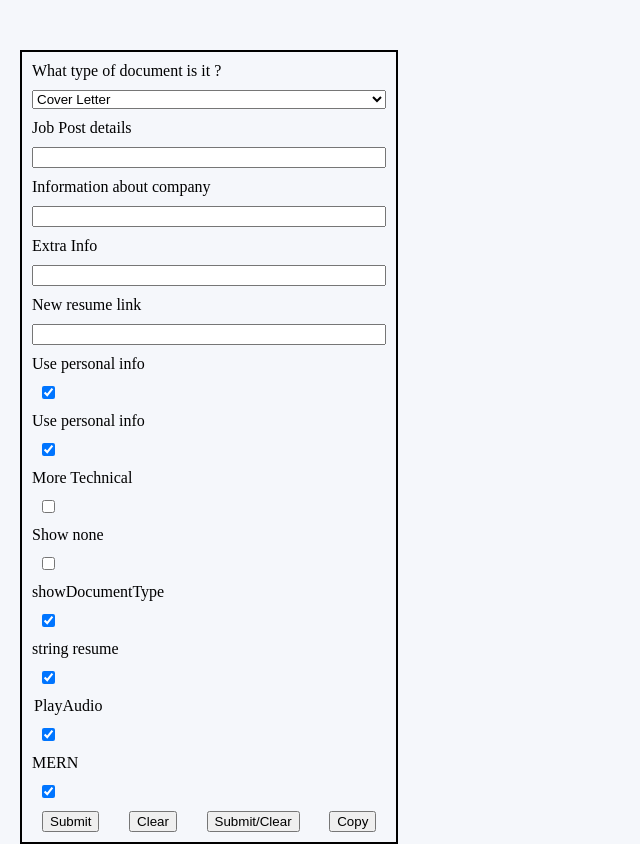
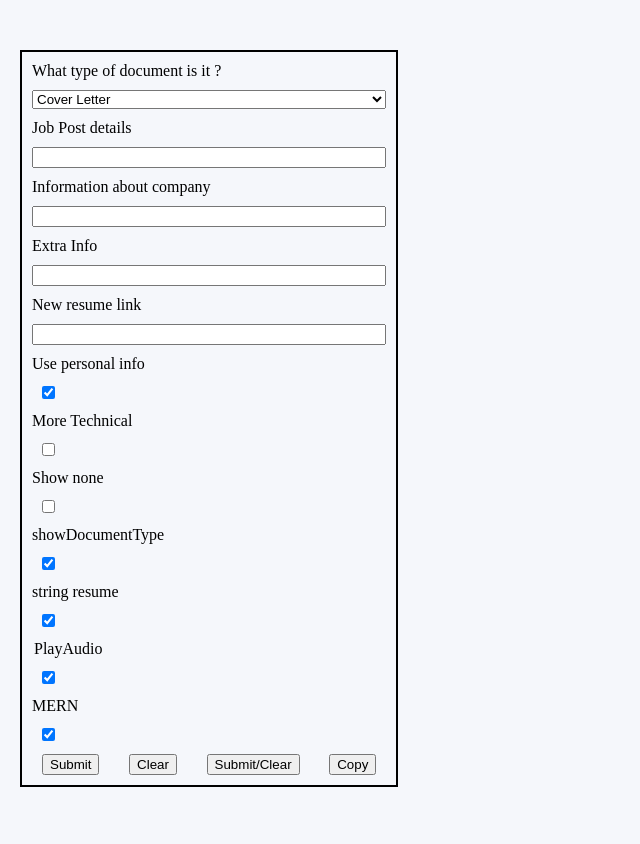
Before and after one commit to tesfatesfaye/React-morsels, a React (Vite) app in the folder Client/: page / in a window 1280 px wide. Shown: the whole page, without its empty margins (0-640 px from the left). After the commit the page ends 800 px from the top, so only its background shows below. Built offline with nearby package versions, Linux system fonts and the light colour scheme.

Commit message:
removed redundant input element

```diff
--- a/Client/src/App.jsx
+++ b/Client/src/App.jsx
@@ -173,15 +173,7 @@ function App() {
           value={form.myPersonalityInfo}
           onChange={onChange}
         />
-        <label htmlFor=''>Use personal info</label>
-        <input style={{ marginLeft: "10px", marginRight: "auto" }}
-          type='checkbox'
-          id='myPersonalityInfo'
-          name='myPersonalityInfo'
-          checked={form.myPersonalityInfo}
-          value={form.myPersonalityInfo}
-          onChange={onChange}
-        />
+
 
         <label htmlFor='moreTechnical'>More Technical</label>
         <input style={{ marginLeft: "10px", marginRight: "auto" }}
```
